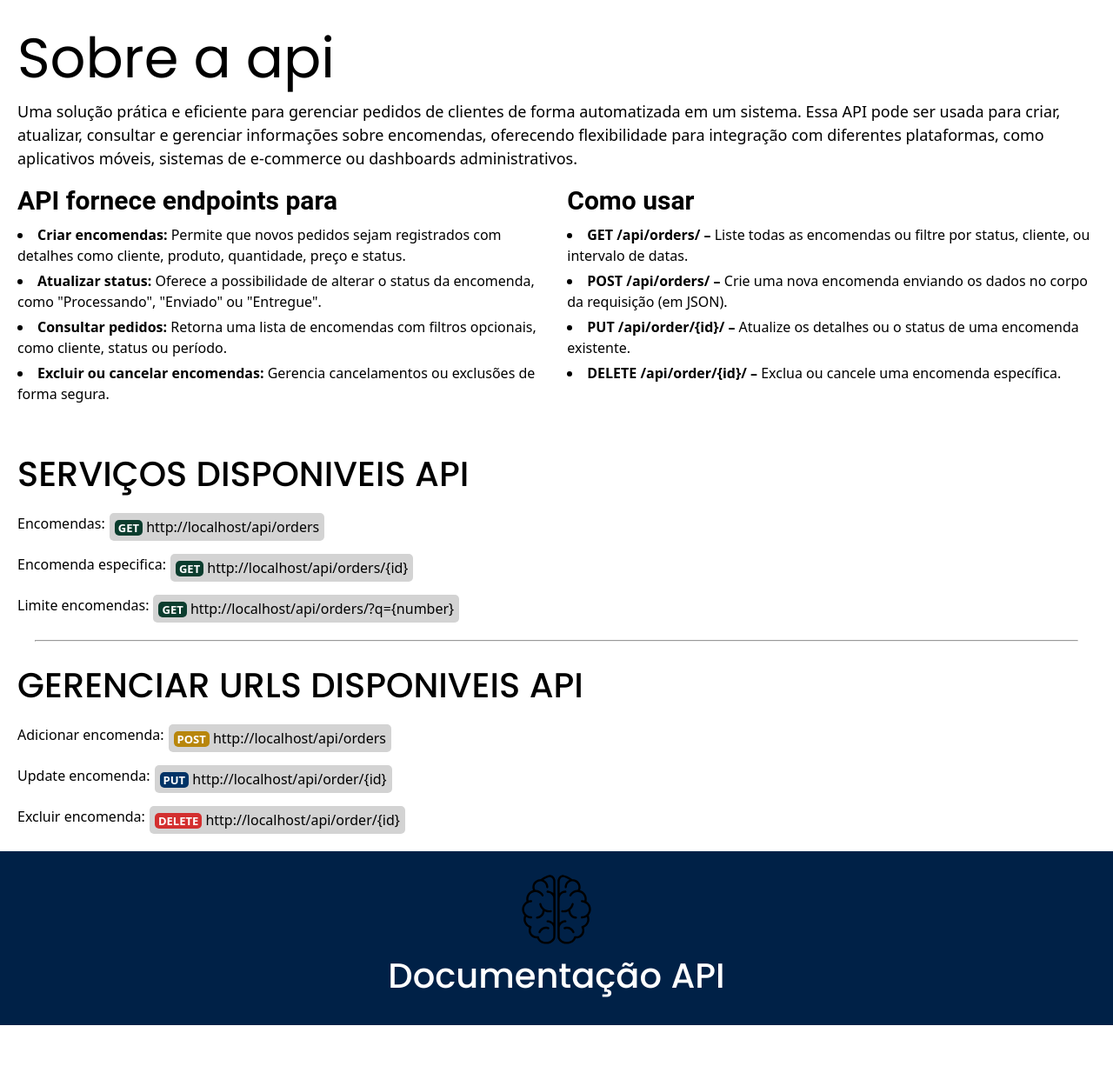
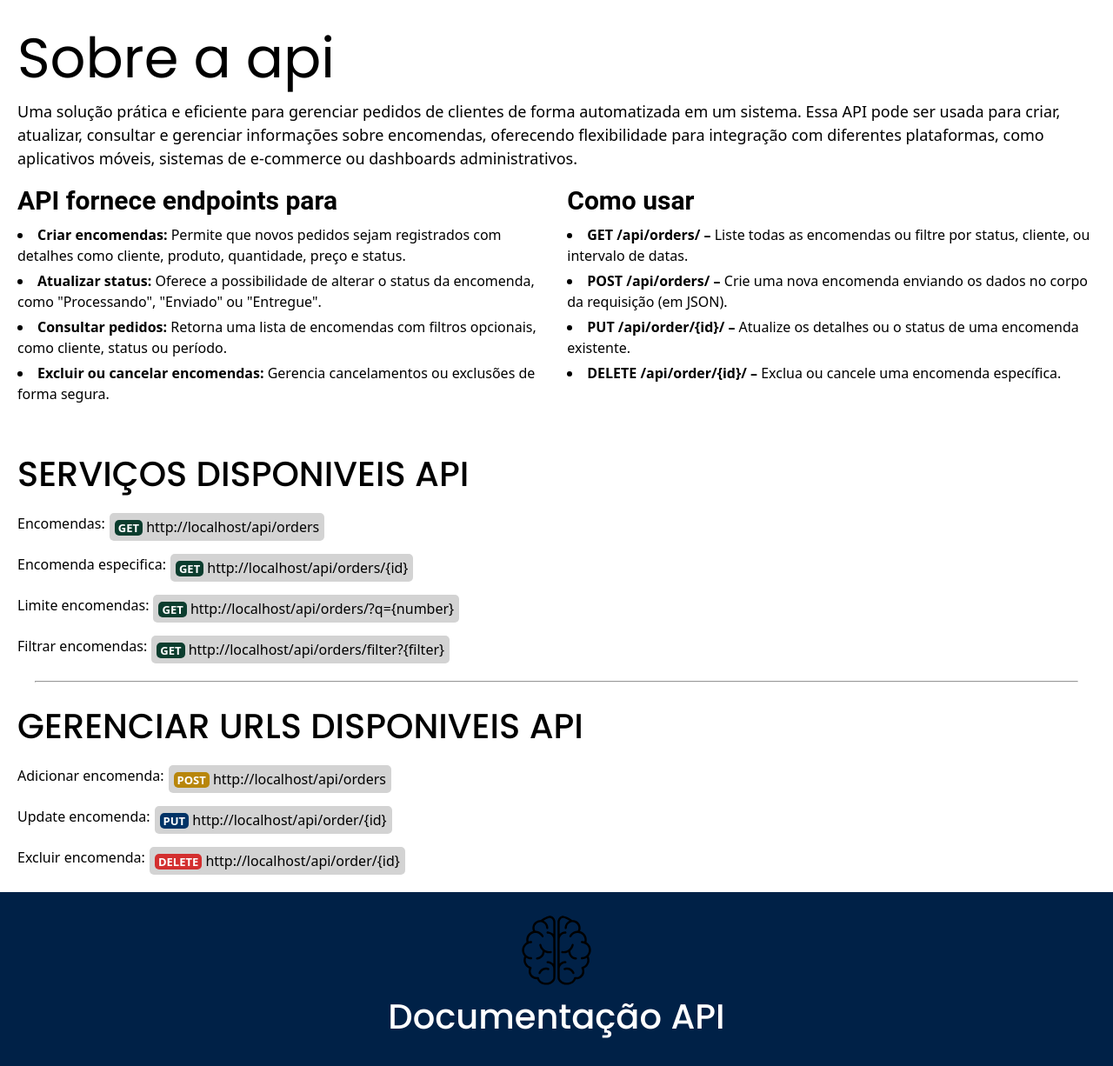
Before and after one commit to danielBRTanimacao/order-manager-api, a Django app: page / in a window 1280 px wide. Shown: the part 497-1723 px from the top of the page at 87% size. Before the commit the page ends 1676 px from the top, so only its background shows below. Run offline with Django 5.2, Linux system fonts and the light colour scheme.

Commit message:
creating new route filter

```diff
--- a/app/templates/index.html
+++ b/app/templates/index.html
@@ -266,6 +266,19 @@
                         {{request.scheme}}://{{request.get_host}}/api/orders/?q={number}
                     </div>
                 </li>
+                <li>
+                    <span
+                        data-lang-pt="Filtrar encomendas:"
+                        data-lang-en="Order filter:"
+                        >Filtrar encomendas:</span
+                    >
+                    <div
+                        onclick='copy("{{request.scheme}}://{{request.get_host}}/api/orders/filter")'
+                    >
+                        <span>GET</span>
+                        {{request.scheme}}://{{request.get_host}}/api/orders/filter?{filter}
+                    </div>
+                </li>
             </ul>
             <hr />
             <h1
```
Also changed, not shown: orders/api.py (+2 -7 lines).
